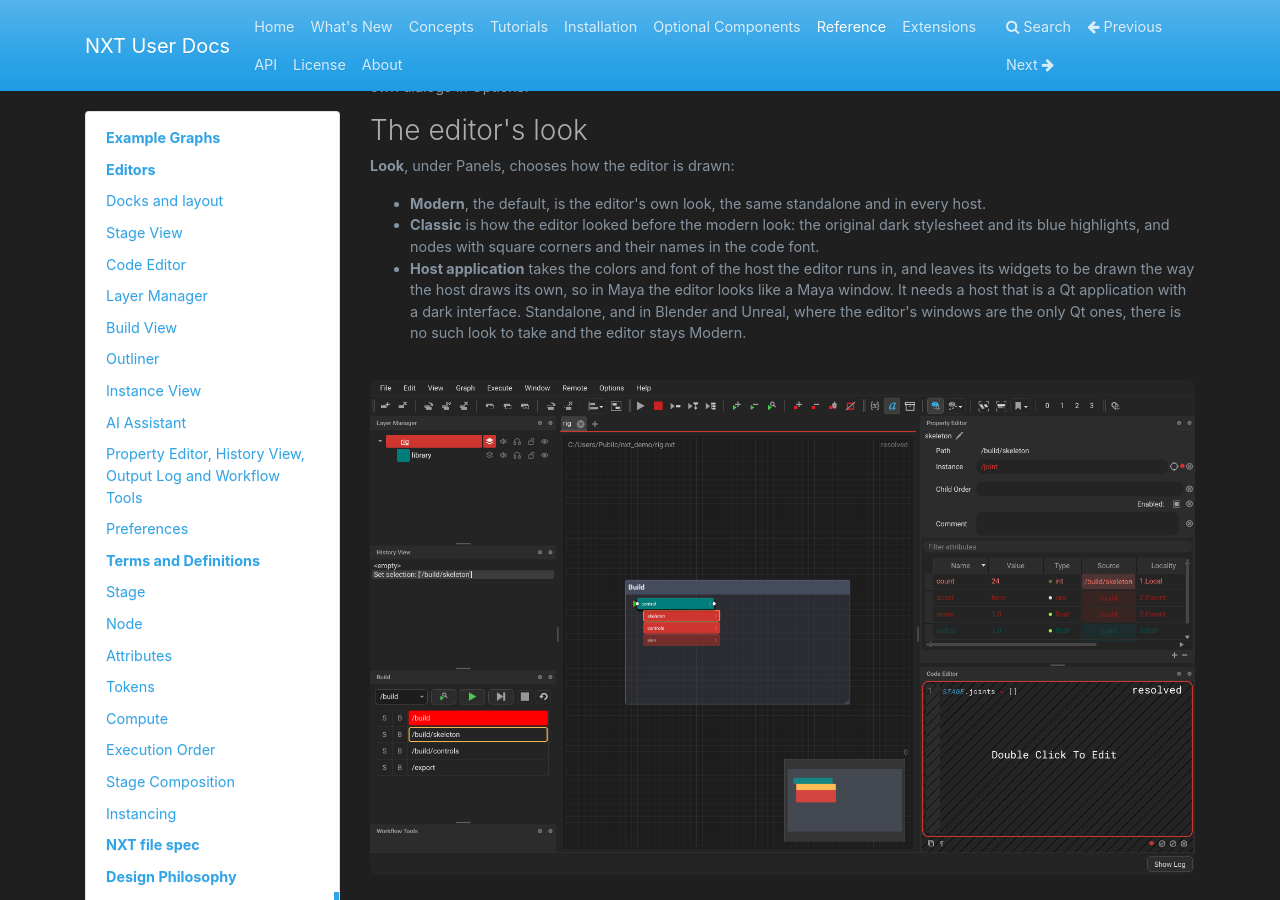
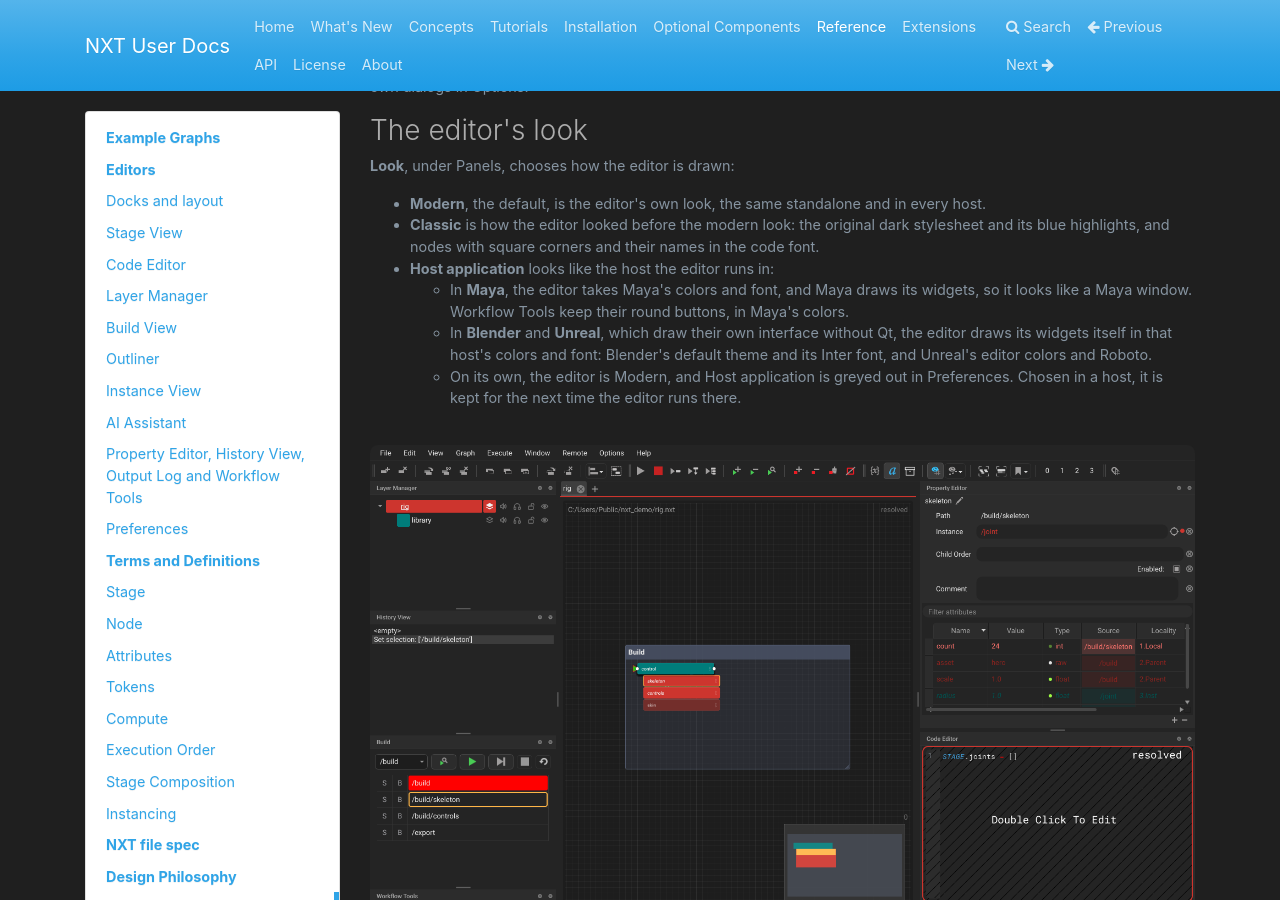
Before and after one commit to nxt-dev/nxt_editor, an MkDocs documentation site: the page built from docs/user_docs/docs/reference.md, in a window 1280 px wide and 900 px high, scrolled down 24195 px. Built offline with MkDocs 1.6.1, drawn with Linux system fonts in a browser that asks for light colours; nearby versions of some CDN libraries; library files that are not in the unit come from our copies; some of the changed text lies outside the part shown.

Commit message:
Docs: Host application in Maya, Blender and Unreal
What the look does in each host, with pictures from Blender and Unreal,
and the Maya picture retaken with the round workflow buttons.

Co-Authored-By: Claude Opus 5.5 (1M context) <noreply@anthropic.com>
Claude-Session: https://claude.ai/code/session_01L3sBgXZyPfyXoG9XL5jphw

```diff
--- a/docs/user_docs/docs/reference.md
+++ b/docs/user_docs/docs/reference.md
@@ -1084,16 +1084,23 @@ Color View and Environment Variables have their own dialogs in Options.
 - **Classic** is how the editor looked before the modern look: the
   original dark stylesheet and its blue highlights, and nodes with square
   corners and their names in the code font.
-- **Host application** takes the colors and font of the host the editor
-  runs in, and leaves its widgets to be drawn the way the host draws its
-  own, so in Maya the editor looks like a Maya window. It needs a host
-  that is a Qt application with a dark interface. Standalone, and in
-  Blender and Unreal, where the editor's windows are the only Qt ones,
-  there is no such look to take and the editor stays Modern.
+- **Host application** looks like the host the editor runs in:
+    - In **Maya**, the editor takes Maya's colors and font, and Maya draws
+      its widgets, so it looks like a Maya window. Workflow Tools keep
+      their round buttons, in Maya's colors.
+    - In **Blender** and **Unreal**, which draw their own interface
+      without Qt, the editor draws its widgets itself in that host's
+      colors and font: Blender's default theme and its Inter font, and
+      Unreal's editor colors and Roboto.
+    - On its own, the editor is Modern, and Host application is greyed
+      out in Preferences. Chosen in a host, it is kept for the next time
+      the editor runs there.
 
 ![Modern](images/look_modern.png)
 ![Classic](images/look_classic.png)
 ![Host application, in Maya](images/look_host.png)
+![Host application, in Blender](images/look_host_blender.png)
+![Host application, in Unreal](images/look_host_unreal.png)
 
 **Stylesheet**, beside it, names a `.qss` file of your own that is laid
 over whichever look is chosen, to restyle what you like: a studio's own
@@ -1119,7 +1126,8 @@ A look is put in place as the editor loads, so a change shows the next
 time the editor's host starts. A pipeline can set both for everyone with
 the environment variables `NXT_EDITOR_LOOK` (`modern`, `classic` or
 `host`) and `NXT_EDITOR_STYLESHEET` (a file), which have the last word
-over the preferences.
+over the preferences. When `NXT_EDITOR_LOOK` is set, Preferences shows
+the look it sets and can not change it.
 
 # Terms and Definitions
 
```
Also changed, not shown: docs/user_docs/docs/whats_new.md (+3 -3 lines), docs/user_docs/docs/images/look_host.png, docs/user_docs/docs/images/look_host_blender.png (added), docs/user_docs/docs/images/look_host_unreal.png (added).
